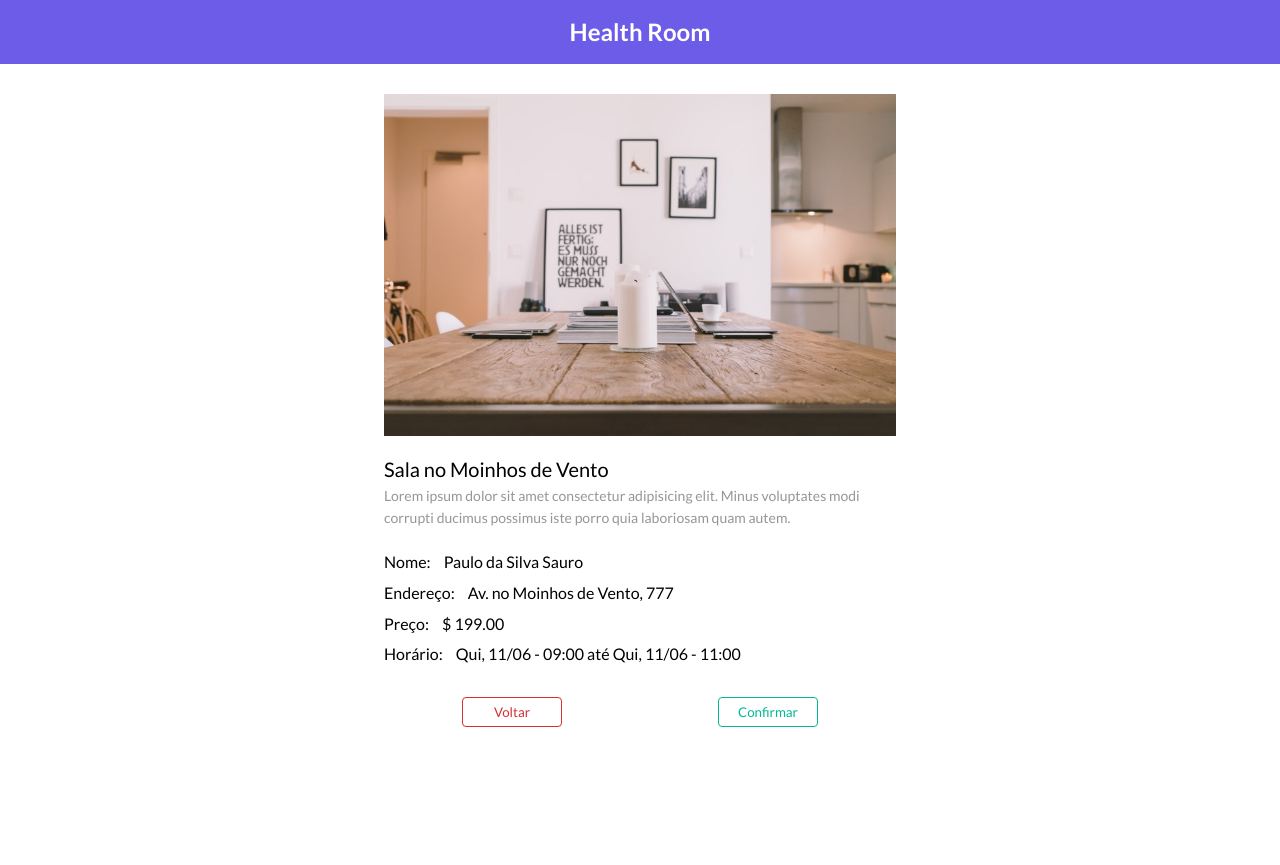
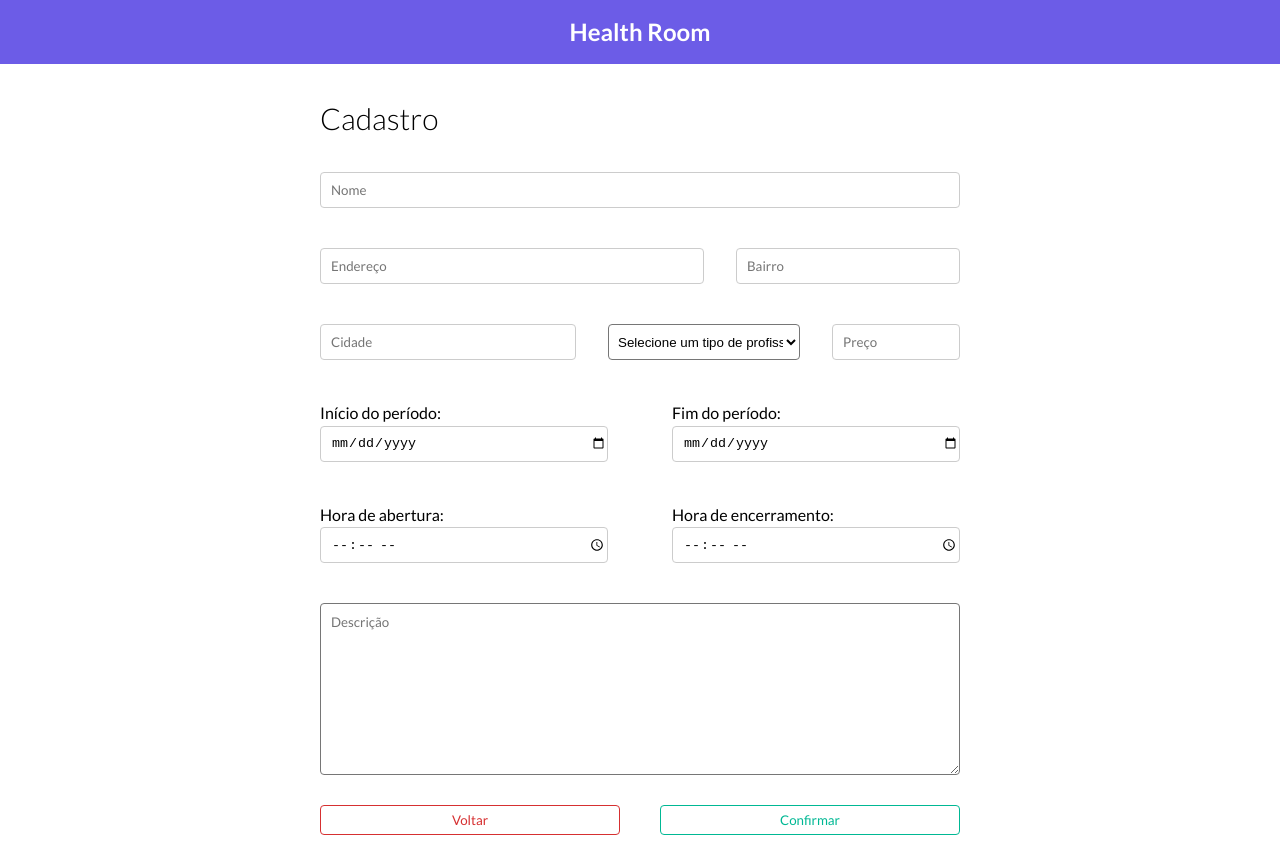
Before and after one commit to GuilhermeAltmann/agenda-sw, a React (Create React App) app: page /entry in a window 1280 px wide. Before the commit this address led to /. Before the commit the page ends 800 px from the top, so only its background shows below. Built offline with nearby package versions, Linux system fonts and the light colour scheme.

Commit message:
finish entry component

```diff
--- a/src/App.css
+++ b/src/App.css
@@ -8,5 +8,5 @@
 .content {
   margin-top: 64px;
   padding-top: 30px;
-  padding-bottom: 10px;
+  padding-bottom: 30px;
 }
--- a/src/App.js
+++ b/src/App.js
@@ -4,16 +4,16 @@ import { Route, Switch, Redirect } from 'react-router-dom';
 import Header from './components/Header/Header';
 import Rents from './components/Rents/Rents';
 
-import { library } from '@fortawesome/fontawesome-svg-core'
-import { FontAwesomeIcon } from '@fortawesome/react-fontawesome'
-import { faIgloo } from '@fortawesome/free-solid-svg-icons'
-import { faToilet } from '@fortawesome/free-solid-svg-icons'
+import { library } from '@fortawesome/fontawesome-svg-core';
+import { FontAwesomeIcon } from '@fortawesome/react-fontawesome';
+import { faIgloo } from '@fortawesome/free-solid-svg-icons';
+import { faToilet } from '@fortawesome/free-solid-svg-icons';
 
 import Rent from './components/Rents/Rent/Rent';
-import Register from './components/Register/Register';
+import Entry from './components/Entry/Entry';
 import './App.css';
 
-library.add(faIgloo, faToilet)
+library.add(faIgloo, faToilet);
 
 class App extends Component {
   render() {
@@ -23,7 +23,7 @@ class App extends Component {
         <div className="content">
           <Switch>
             <Route path="/rents" component={Rents} />
-            <Route path="/register" component={Register} />
+            <Route path="/entry" component={Entry} />
             <Route path="/" exact component={Rent} />
             <Redirect to="/" />
           </Switch>
--- /dev/null
+++ b/src/components/Entry/Entry.css
@@ -0,0 +1,157 @@
+.entry__box {
+  display: flex;
+  justify-content: center;
+}
+
+.entry {
+  width: 50%;
+
+  display: flex;
+  flex-direction: column;
+}
+
+.entry__title {
+  font-size: 30px;
+  font-weight: 300;
+}
+
+.entry__form {
+  margin-top: 20px;
+
+  display: flex;
+  flex-direction: column;
+}
+
+.entry__form-box {
+  width: 100%;
+  margin-top: 40px;
+  display: flex;
+}
+
+.entry__form-box:first-child {
+  margin-top: 10px;
+}
+
+.entry__form-box input {
+  width: 100%;
+  height: 36px;
+  border-radius: 4px;
+  border: 1px solid #ccc;
+  padding-left: 10px;
+}
+
+.entry__form-box input::placeholder,
+.entry__form-box textarea::placeholder {
+  font-family: 'Lato', sans-serif;
+}
+
+.entry__form-box input:focus {
+  outline: none;
+  border: 1px solid #81ecec;
+}
+
+.entry__form-box .entry__address {
+  width: 60%;
+}
+
+.entry__form-box .entry__neighborhood {
+  width: 35%;
+  margin-left: auto;
+}
+
+.entry__form-box .entry__city {
+  width: 40%;
+}
+
+.entry__form-box .entry__price {
+  width: 20%;
+  margin-left: auto;
+}
+
+.entry__description {
+  width: 100%;
+  border-radius: 4px;
+  padding: 10px;
+}
+
+.entry__description:focus {
+  outline: none;
+  border: 1px solid #81ecec;
+}
+
+.entry__type {
+  background: none;
+  border-radius: 4px;
+  width: 30%;
+  margin-left: auto;
+  padding-left: 5px;
+}
+
+.entry__type option {
+  height: 10px;
+}
+
+.entry__type:focus {
+  outline: none;
+}
+
+.entry__buttons {
+  display: flex;
+  justify-content: space-between;
+  align-items: center;
+  padding-top: 30px;
+}
+
+.entry__btn {
+  height: 30px;
+  width: 300px;
+  padding: 0 10px;
+  border: none;
+  border-radius: 4px;
+  font-family: 'Lato', sans-serif;
+  font-weight: 400;
+  cursor: pointer;
+}
+
+.entry__btn:focus {
+  outline: none;
+}
+
+.entry__btn--danger {
+  background-color: #fff;
+  color: #d63031;
+  border: 1px solid #d63031;
+}
+
+.entry__btn--danger:hover {
+  background-color: #d63031;
+  color: #fff;
+  transition: all 0.2s;
+}
+
+.entry__btn--success {
+  background-color: #fff;
+  color: #00b894;
+  border: 1px solid #00b894;
+  margin-left: 10px;
+}
+
+.entry__btn--success:hover {
+  background-color: #00b894;
+  color: #fff;
+  transition: all 0.2s;
+}
+
+.entry__form-box-item {
+  display: flex;
+  flex-direction: column;
+  width: 80%;
+}
+
+.entry__form-box-item input {
+  width: 100%;
+}
+
+.entry__form-box-item:last-child {
+  margin-left: 10%;
+}
--- /dev/null
+++ b/src/components/Entry/Entry.js
@@ -0,0 +1,120 @@
+import React, { Component } from 'react';
+
+import './Entry.css';
+
+class Entry extends Component {
+  render() {
+    return (
+      <div className="entry__box">
+        <div className="entry">
+          <h2 className="entry__title">Cadastro</h2>
+          <form className="entry__form">
+            <div className="entry__form-box">
+              <input
+                id="rent__name"
+                className="entry__name"
+                type="text"
+                placeholder="Nome"
+              />
+            </div>
+            <div className="entry__form-box">
+              <input
+                id="rent__address"
+                className="entry__address"
+                type="text"
+                placeholder="Endereço"
+              />
+
+              <input
+                id="rent__neighborhood"
+                className="entry__neighborhood"
+                type="text"
+                placeholder="Bairro"
+              />
+            </div>
+            <div className="entry__form-box">
+              <input
+                id="rent__city"
+                className="entry__city"
+                type="text"
+                placeholder="Cidade"
+              />
+              <select
+                name="entry__type"
+                id="entry__type"
+                className="entry__type"
+                defaultValue=""
+              >
+                <option value="" disabled hidden>
+                  Selecione um tipo de profissional
+                </option>
+                <option value="nutricionista">Nutricionista</option>
+                <option value="psicologa">Psicólogo</option>
+                <option value="personal">Personal Trainer</option>
+              </select>
+              <input
+                id="rent__price"
+                className="entry__price"
+                type="number"
+                placeholder="Preço"
+              />
+            </div>
+            <div className="entry__form-box">
+              <div className="entry__form-box-item">
+                <label htmlFor="entry__initial-date">Início do período:</label>
+                <input
+                  type="date"
+                  name="entry__initial-date"
+                  id="entry__initial-date"
+                />
+              </div>
+              <div className="entry__form-box-item">
+                <label htmlFor="entry__final-date">Fim do período:</label>
+                <input
+                  type="date"
+                  name="entry__final-date"
+                  id="entry__final-date"
+                />
+              </div>
+            </div>
+            <div className="entry__form-box">
+              <div className="entry__form-box-item">
+                <label htmlFor="entry__initial-time">Hora de abertura:</label>
+                <input
+                  type="time"
+                  name="entry__initial-time"
+                  id="entry__initial-time"
+                />
+              </div>
+              <div className="entry__form-box-item">
+                <label htmlFor="entry__final-time">Hora de encerramento:</label>
+                <input
+                  type="time"
+                  name="entry__final-time"
+                  id="entry__final-time"
+                />
+              </div>
+            </div>
+            <div className="entry__form-box">
+              <textarea
+                name="rent__description"
+                id="rent__description"
+                className="entry__description"
+                placeholder="Descrição"
+                rows="10"
+              />
+            </div>
+          </form>
+          <div className="entry__buttons">
+            <button className="entry__btn entry__btn--danger">Voltar</button>
+            <button className="entry__btn entry__btn--success">
+              Confirmar
+            </button>
+          </div>
+        </div>
+      </div>
+    );
+  }
+}
+
+export default Entry;
--- a/src/components/Register/Register.css
+++ /dev/null
@@ -1,46 +0,0 @@
-.register__box {
-  display: flex;
-  justify-content: center;
-}
-
-.register {
-  width: 50%;
-
-  display: flex;
-  flex-direction: column;
-}
-
-.register__title {
-  font-weight: 400;
-
-  display: flex;
-  justify-content: center;
-}
-
-.register__form {
-  margin-top: 20px;
-
-  display: flex;
-  flex-direction: column;
-}
-
-.register__form-box {
-  width: 100%;
-  margin-top: 40px;
-}
-
-.register__form-box:first-child {
-  margin-top: 10px;
-}
-
-.register__form-box input {
-  width: 100%;
-  height: 36px;
-  border-radius: 4px;
-  border: 1px solid #e0e0e0;
-  padding-left: 10px;
-}
-
-.register__form-box input:focus {
-  outline: none;
-}
--- a/src/components/Register/Register.js
+++ /dev/null
@@ -1,35 +0,0 @@
-import React, { Component } from 'react';
-
-import './Register.css';
-
-class Register extends Component {
-  render() {
-    return (
-      <div className="register__box">
-        <div className="register">
-          <h2 className="register__title">Register</h2>
-          <div className="register__form">
-            <div className="register__form-box">
-              <input
-                id="rent__name"
-                className="register__name"
-                type="text"
-                placeholder="Nome"
-              />
-            </div>
-            <div className="register__form-box">
-              <input
-                id="rent__price"
-                className="register__price"
-                type="number"
-                placeholder="Preço"
-              />
-            </div>
-          </div>
-        </div>
-      </div>
-    );
-  }
-}
-
-export default Register;
--- a/src/components/Rents/Rent/Rent.css
+++ b/src/components/Rents/Rent/Rent.css
@@ -31,40 +31,24 @@
   margin-left: 10px;
 }
 
-.rent__address {
+.rent__item {
   margin-top: 5px;
 }
 
-.rent__address--name {
-  margin-left: 10px;
-}
-
-.rent__price {
-  margin-top: 5px;
-}
-
-.rent__price--value {
-  margin-left: 10px;
-}
-
-.rent__date {
-  margin-top: 5px;
-}
-
-.rent__date--value {
+.rent__item--value {
   margin-left: 10px;
 }
 
 .rent__buttons {
   display: flex;
-  justify-content: space-around;
+  justify-content: space-between;
   align-items: center;
   padding-top: 30px;
 }
 
 .rent__btn {
   height: 30px;
-  width: 100px;
+  width: 300px;
   padding: 0 10px;
   border: none;
   border-radius: 4px;
@@ -93,6 +77,7 @@
   background-color: #fff;
   color: #00b894;
   border: 1px solid #00b894;
+  margin-left: 10px;
 }
 
 .rent__btn--success:hover {
--- a/src/components/Rents/Rent/Rent.js
+++ b/src/components/Rents/Rent/Rent.js
@@ -16,21 +16,27 @@ class Rent extends Component {
             quam autem.
           </p>
           <p className="rent__locatario">
-            Nome:{' '}
+            Locatário:{' '}
             <span className="rent__locatario--name">Paulo da Silva Sauro</span>
           </p>
-          <p className="rent__address">
+          <p className="rent__item">
             Endereço:{' '}
-            <span className="rent__address--name">
+            <span className="rent__item-value">
               Av. no Moinhos de Vento, 777
             </span>
           </p>
-          <p className="rent__price">
-            Preço: <span className="rent__price--value">$ 199.00</span>
+          <p className="rent__item">
+            Bairro: <span className="rent__item--value">Moinhos de Vento</span>
           </p>
-          <p className="rent__date">
+          <p className="rent__item">
+            Cidade: <span className="rent__item--value">Porto Alegre</span>
+          </p>
+          <p className="rent__item">
+            Preço: <span className="rent__item--value">$ 199.00</span>
+          </p>
+          <p className="rent__item">
             Horário:{' '}
-            <span className="rent__date--value">
+            <span className="rent__item--value">
               Qui, 11/06 - 09:00 até Qui, 11/06 - 11:00
             </span>
           </p>
```
Also changed, not shown: 1 other file (tests, documents, lock files or other folders).
